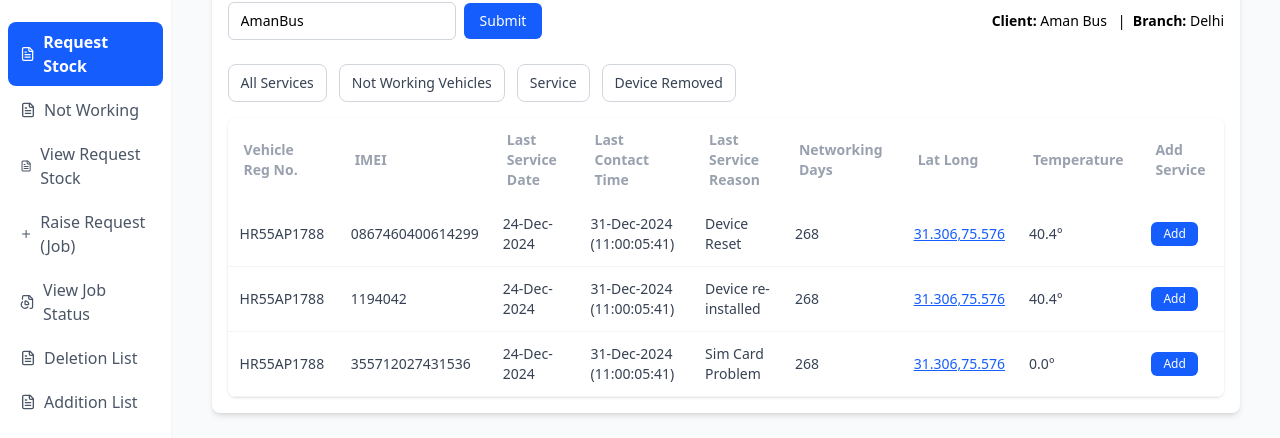
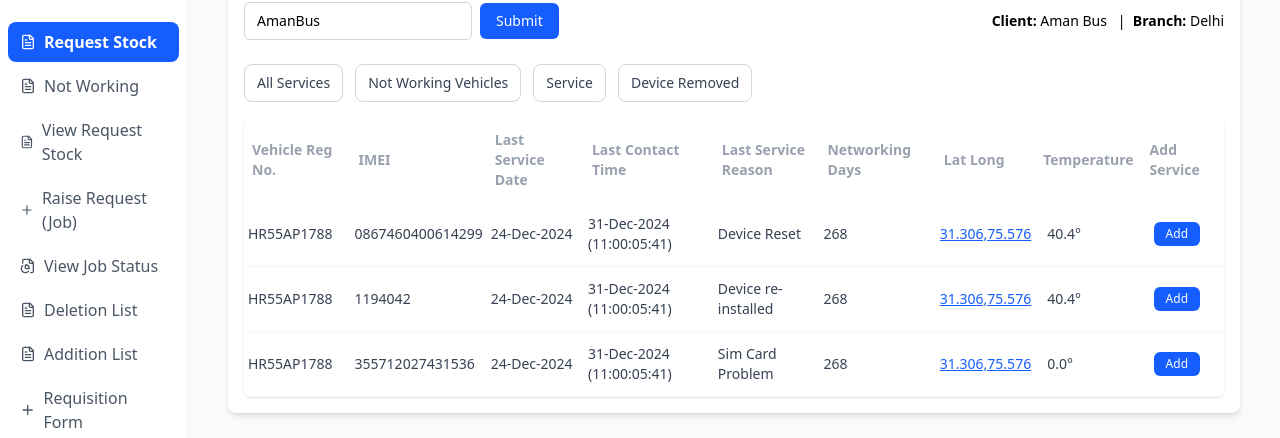
Before and after one commit to chittipriya0010/G-TRACE_Vendor, a React (Vite) app: page /cce/not-working in a window 1280 px wide. Shown: the part 167-605 px from the top of the page. Built offline with nearby package versions, Linux system fonts and the light colour scheme; no server answers.

Commit message:
some minor changes

```diff
--- a/src/components/Cce/DeletionList.jsx
+++ b/src/components/Cce/DeletionList.jsx
@@ -117,7 +117,7 @@ const DeleteList = () => {
           {/* Modal */}
           <div className="bg-white rounded-lg shadow-xl z-50 w-full max-w-lg max-h-[90vh] overflow-y-auto relative">
             {/* Header */}
-            <div className="flex items-center justify-between px-4 py-3 border-b border-gray-200">
+            <div className="flex items-center justify-between px-4 py-3">
               <h2 className="text-lg font-semibold text-gray-800">Delete Vehicle</h2>
               <button
                 className="text-gray-400 hover:text-gray-600"
@@ -136,7 +136,7 @@ const DeleteList = () => {
                   <label className="block text-sm font-medium text-gray-700 mb-1">
                     Client User Name <span className="text-red-500">*</span>
                   </label>
-                  <select className="w-full border border-gray-300 rounded px-3 py-2 text-sm focus:outline-none focus:ring-1 focus:ring-blue-500 focus:border-blue-500">
+                  <select className="w-full rounded px-3 py-2 text-sm focus:outline-none focus:ring-1 focus:ring-blue-500 focus:border-blue-500">
                     <option>Select One</option>
                     <option selected>{selectedRow.username}</option>
                   </select>
--- a/src/components/Cce/NotWorking.jsx
+++ b/src/components/Cce/NotWorking.jsx
@@ -104,31 +104,31 @@ const NotWorkingVehicle = () => {
         <table className="w-full text-sm border-collapse">
           <thead>
   <tr className="border-gray-200">
-    <th className="px-4 py-3 text-left font-semibold text-gray-400">
+    <th className="px-2 py-3 text-left font-semibold text-gray-400">
       Vehicle Reg No.
     </th>
-    <th className="px-4 py-3 text-left font-semibold text-gray-400">
+    <th className="px-2 py-3 text-left font-semibold text-gray-400">
       IMEI
     </th>
-    <th className="px-4 py-3 text-left font-semibold text-gray-400">
+    <th className="px-2 py-3 text-left font-semibold text-gray-400">
       Last Service Date
     </th>
-    <th className="px-4 py-3 text-left font-semibold text-gray-400">
+    <th className="px-2 py-3 text-left font-semibold text-gray-400">
       Last Contact Time
     </th>
-    <th className="px-4 py-3 text-left font-semibold text-gray-400">
+    <th className="px-2 py-3 text-left font-semibold text-gray-400">
       Last Service Reason
     </th>
-    <th className="px-4 py-3 text-left font-semibold text-gray-400">
+    <th className="px-2 py-3 text-left font-semibold text-gray-400">
       Networking Days
     </th>
-    <th className="px-4 py-3 text-left font-semibold text-gray-400">
+    <th className="px-2 py-3 text-left font-semibold text-gray-400">
       Lat Long
     </th>
-    <th className="px-4 py-3 text-left font-semibold text-gray-400">
+    <th className="px-2 py-3 text-left font-semibold text-gray-400">
       Temperature
     </th>
-    <th className="px-4 py-3 text-left font-semibold text-gray-400">
+    <th className="px-2 py-3 text-left font-semibold text-gray-400">
       Add Service
     </th>
   </tr>
@@ -139,13 +139,13 @@ const NotWorkingVehicle = () => {
                 key={idx}
                 className="border-b border-gray-100 hover:bg-gray-50 text-gray-700"
               >
-                <td className="px-3 py-3">{row.vehicleNo}</td>
-                <td className="px-3 py-3">{row.imei}</td>
-                <td className="px-3 py-3">{row.lastServiceDate}</td>
-                <td className="px-3 py-3">{row.lastContactTime}</td>
-                <td className="px-3 py-3">{row.lastServiceReason}</td>
-                <td className="px-3 py-3">{row.networkingDays}</td>
-                <td className="px-3 py-3 text-blue-600 underline cursor-pointer">
+                <td className="px-1 py-3">{row.vehicleNo}</td>
+                <td className="px-1 py-3">{row.imei}</td>
+                <td className="px-1 py-3">{row.lastServiceDate}</td>
+                <td className="px-1 py-3">{row.lastContactTime}</td>
+                <td className="px-1 py-3">{row.lastServiceReason}</td>
+                <td className="px-1 py-3">{row.networkingDays}</td>
+                <td className="px-1 py-3 text-blue-600 underline cursor-pointer">
                   {row.latLong}
                 </td>
                 <td className="px-3 py-3">{row.temp}°</td>
--- a/src/components/Cce/Sidebar.jsx
+++ b/src/components/Cce/Sidebar.jsx
@@ -39,7 +39,7 @@ const Sidebar = ({ onLogout }) => {
   };
 
   return (
-    <div className="flex flex-col justify-between min-h-screen w-[220px] bg-white font-Poppins border-r border-gray-100">
+    <div className="fix flex-col justify-between min-h-screen w-[220px] bg-white font-Poppins border-r border-gray-100">
       <div>
         {/* Logo Section */}
         <div className="flex items-center justify-center pt-3 pb-4 border-b border-gray-100 bg-white">
--- a/src/components/Cce/ViewJob.jsx
+++ b/src/components/Cce/ViewJob.jsx
@@ -161,11 +161,11 @@ const [editData, setEditData] = useState(null); // for Edit small popup
                   <td className="px-6 py-4 text-gray-800 font-medium">
                     {job.client}
                   </td>
-                  <td className="px-6 py-4 text-gray-700">{job.vehicles}</td>
-                  <td className="px-6 py-4 text-gray-700">{job.location}</td>
-                  <td className="px-6 py-4 text-gray-700">{job.device}</td>
-                  <td className="px-6 py-4 text-gray-700">{job.time}</td>
-                  <td className="px-6 py-4">
+                  <td className="px-2 py-4 text-gray-700">{job.vehicles}</td>
+                  <td className="px-2 py-4 text-gray-700">{job.location}</td>
+                  <td className="px-2 py-4 text-gray-700">{job.device}</td>
+                  <td className="px-2 py-4 text-gray-700">{job.time}</td>
+                  <td className="px-2 py-4">
                     <span
                       className={`inline-flex items-center px-3 py-1 rounded-lg text-xs font-medium border ${
                         job.statusType === "success"
```
